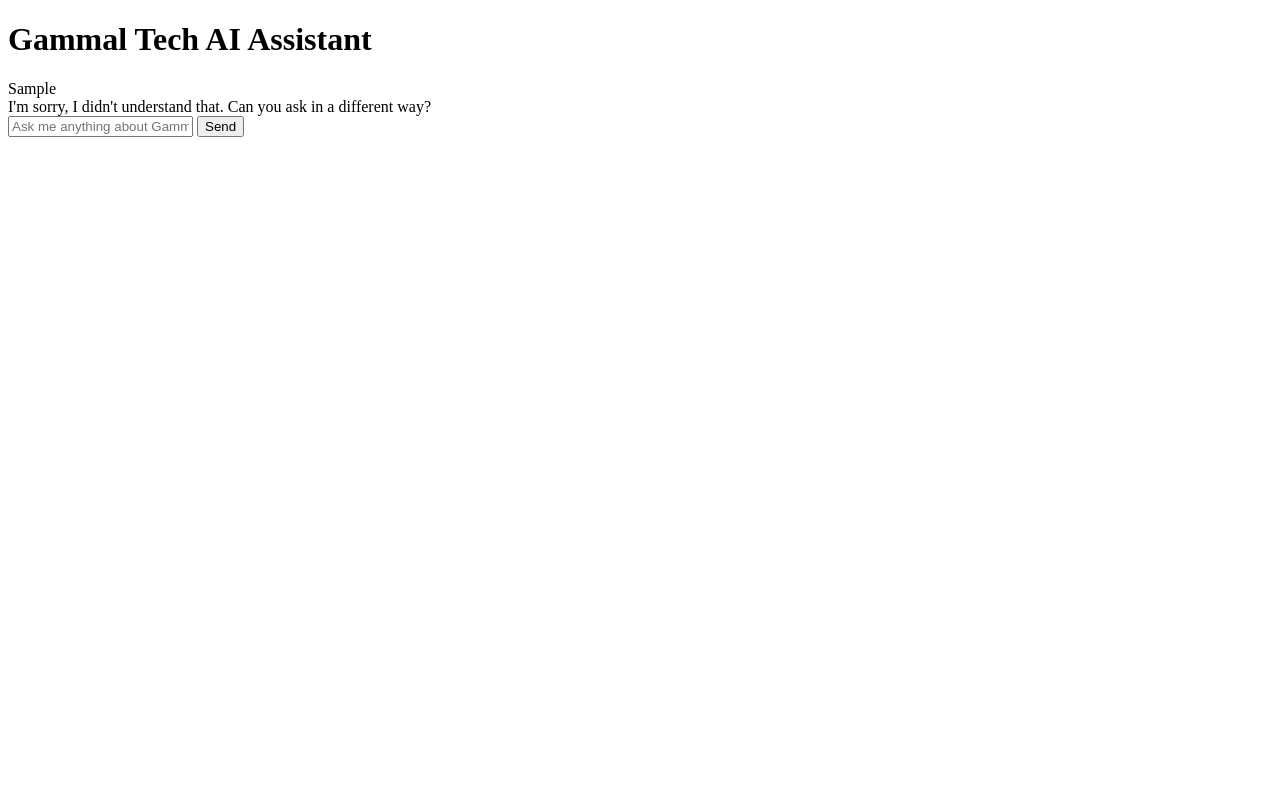
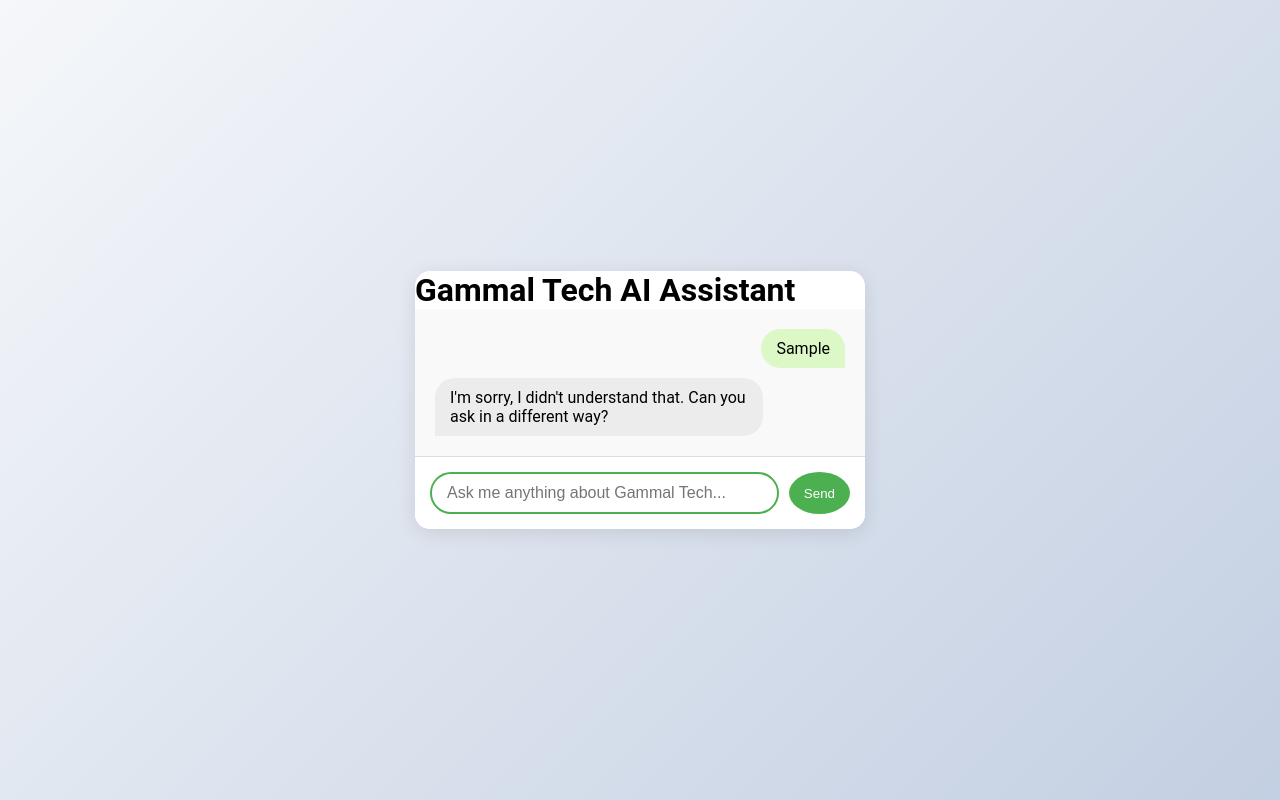
Before and after one commit to Ibrahimsalma75885795/Gammal-Tech-Ai-Assistant, a plain HTML site: page index.html in a window 1280 px wide. Both pictures are taken after typing "Sample" into the empty fields and a click on the button "Send". Drawn offline with Linux system fonts and the light colour scheme.

Commit message:
Update styles.css

```diff
--- a/styles.css
+++ b/styles.css
@@ -1,33 +1,157 @@
-/* Typing Indicator */
-.typing-indicator {
-    display: none;
-    align-items: center;
-    padding: 10px 15px;
+/* Reset some default styles */
+* {
+    box-sizing: border-box;
+    margin: 0;
+    padding: 0;
 }
 
-.typing-indicator span {
-    display: inline-block;
-    width: 8px;
-    height: 8px;
-    margin: 0 2px;
-    background-color: #bbb;
-    border-radius: 50%;
-    animation: blink 1.4s infinite both;
+/* Body Styling */
+body {
+    font-family: 'Roboto', sans-serif;
+    background: linear-gradient(135deg, #f5f7fa, #c3cfe2);
+    display: flex;
+    justify-content: center;
+    align-items: center;
+    height: 100vh;
 }
 
-.typing-indicator span:nth-child(2) {
-    animation-delay: 0.2s;
+/* AI Assistant Container */
+.ai-assistant {
+    width: 100%;
+    max-width: 450px;
+    background-color: #ffffff;
+    border-radius: 15px;
+    box-shadow: 0 4px 20px rgba(0, 0, 0, 0.1);
+    display: flex;
+    flex-direction: column;
+    overflow: hidden;
+    animation: fadeIn 1s ease-in-out;
 }
 
-.typing-indicator span:nth-child(3) {
-    animation-delay: 0.4s;
+/* Header Styling */
+.ai-header {
+    background-color: #4CAF50;
+    color: white;
+    padding: 15px;
+    display: flex;
+    align-items: center;
 }
 
-@keyframes blink {
-    0%, 80%, 100% {
-        opacity: 0;
-    }
-    40% {
-        opacity: 1;
-    }
+.ai-header .logo {
+    width: 40px;
+    height: 40px;
+    margin-right: 10px;
 }
+
+.ai-header h1 {
+    font-size: 1.2em;
+    font-weight: 500;
+}
+
+/* Chat Box Styling */
+.chat-box {
+    flex: 1;
+    padding: 20px;
+    background-color: #f9f9f9;
+    overflow-y: auto;
+    display: flex;
+    flex-direction: column;
+    gap: 10px;
+}
+
+/* User Input Section */
+.user-input {
+    display: flex;
+    padding: 15px;
+    background-color: #fff;
+    border-top: 1px solid #ddd;
+}
+
+#user-input {
+    flex: 1;
+    padding: 10px 15px;
+    font-size: 1em;
+    border: 2px solid #4CAF50;
+    border-radius: 25px;
+    outline: none;
+    transition: border-color 0.3s ease;
+}
+
+#user-input:focus {
+    border-color: #45a049;
+}
+
+#send-btn {
+    background-color: #4CAF50;
+    border: none;
+    color: white;
+    padding: 0 15px;
+    margin-left: 10px;
+    border-radius: 50%;
+    cursor: pointer;
+    transition: background-color 0.3s ease;
+    display: flex;
+    align-items: center;
+    justify-content: center;
+}
+
+#send-btn:hover {
+    background-color: #45a049;
+}
+
+#send-btn svg {
+    width: 20px;
+    height: 20px;
+}
+
+/* Message Styling */
+.user-message, .ai-message {
+    max-width: 80%;
+    padding: 10px 15px;
+    border-radius: 20px;
+    position: relative;
+    word-wrap: break-word;
+    animation: slideIn 0.5s ease;
+}
+
+.user-message {
+    background-color: #dcf8c6;
+    align-self: flex-end;
+    border-bottom-right-radius: 0;
+}
+
+.ai-message {
+    background-color: #ececec;
+    align-self: flex-start;
+    border-bottom-left-radius: 0;
+}
+
+/* Animations */
+@keyframes fadeIn {
+    from { opacity: 0; transform: scale(0.95); }
+    to { opacity: 1; transform: scale(1); }
+}
+
+@keyframes slideIn {
+    from { opacity: 0; transform: translateY(10px); }
+    to { opacity: 1; transform: translateY(0); }
+}
+
+/* Scrollbar Styling */
+.chat-box::-webkit-scrollbar {
+    width: 6px;
+}
+
+.chat-box::-webkit-scrollbar-track {
+    background: #f1f1f1;
+    border-radius: 10px;
+}
+
+.chat-box::-webkit-scrollbar-thumb {
+    background: #c1c1c1;
+    border-radius: 10px;
+}
+
+.chat-box::-webkit-scrollbar-thumb:hover {
+    background: #a8a8a8;
+}
```
